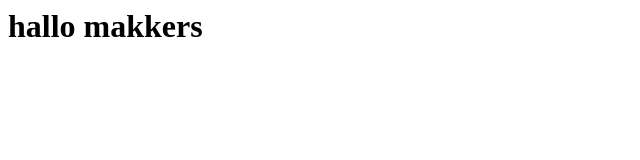
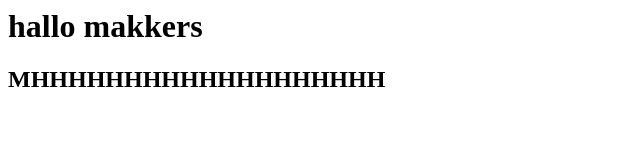
Before and after one commit to Nathan-csg/BATSOUP, a plain HTML site: page index.html in a window 1280 px wide. Shown: the whole page, without its empty margins (0-640 px from the left). Drawn offline with Linux system fonts and the light colour scheme.

Commit message:
Update index.html

```diff
--- a/index.html
+++ b/index.html
@@ -2,6 +2,7 @@
 <body>
 
 <h1>hallo makkers</h1>
+  <h2> MHHHHHHHHHHHHHHHHHHH </h2>
 
 </body>
 </html>
```
